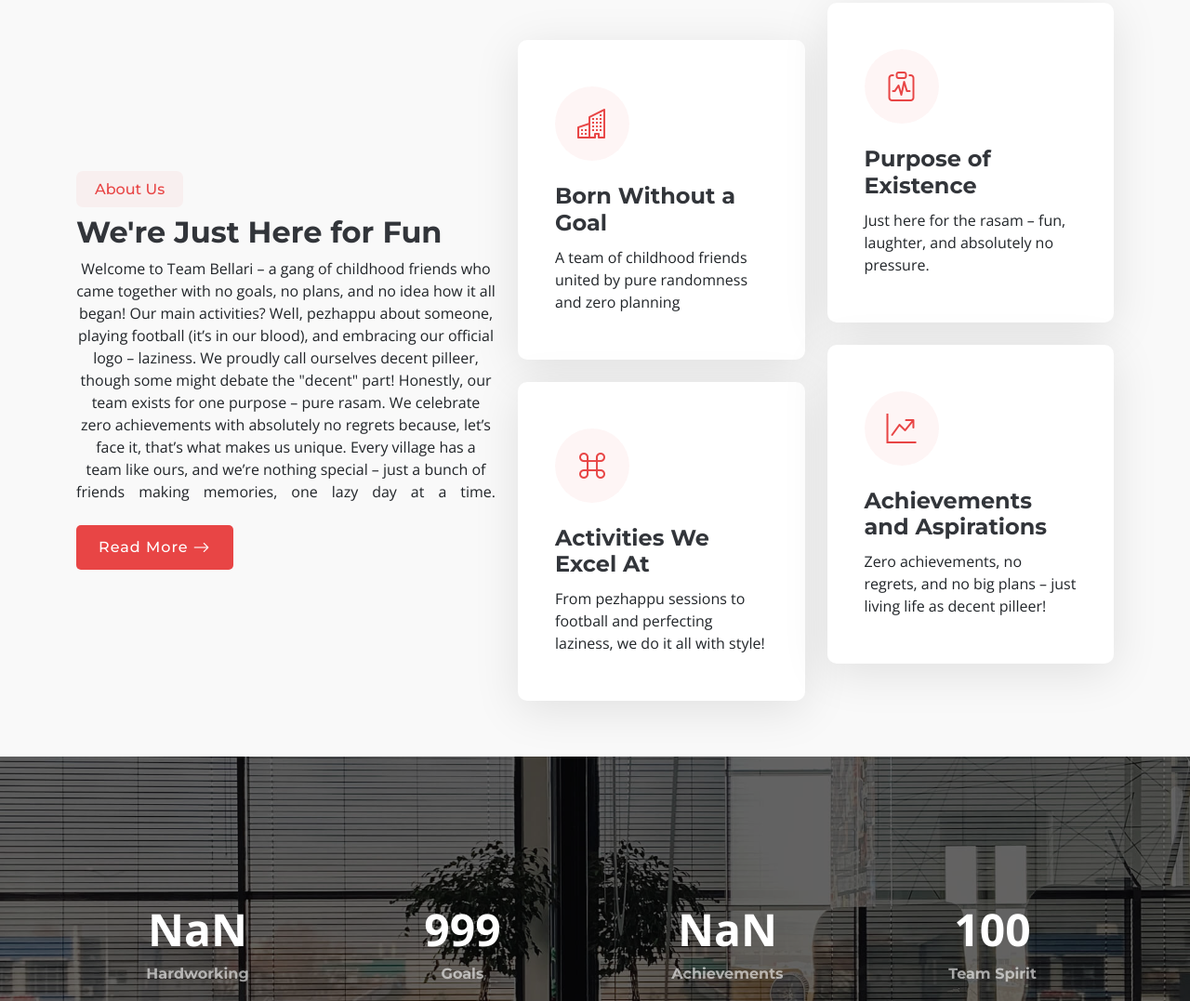
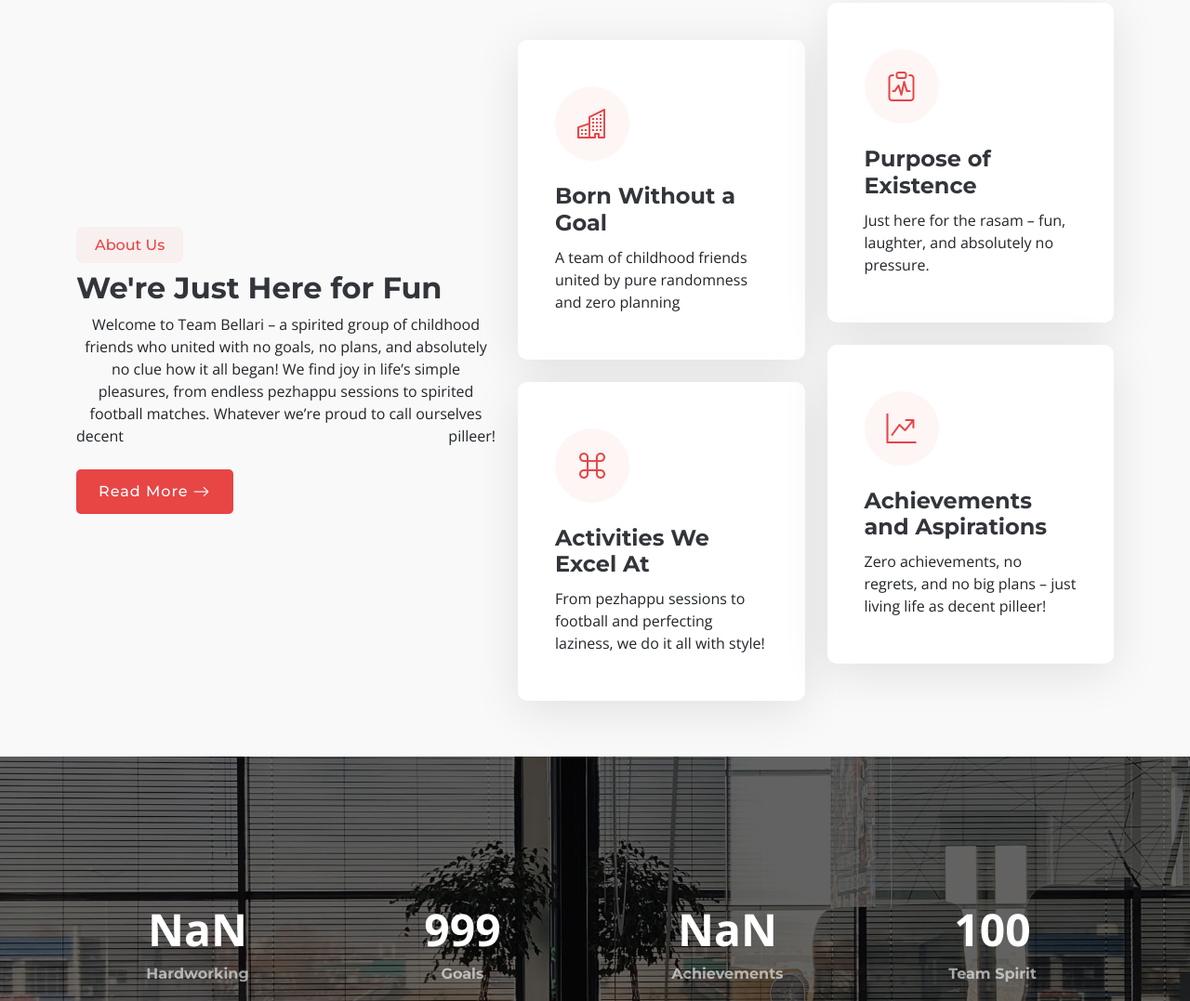
Before and after one commit to amalrajk/Bellari-Static-Website, a plain HTML site: page index.html in a window 1280 px wide. Shown: the part 817-1894 px from the top of the page at 93% size. Drawn offline with nearby package versions, Linux system fonts and the light colour scheme.

Commit message:
Update index.html

```diff
--- a/index.html
+++ b/index.html
@@ -115,10 +115,8 @@
             <h3>About Us</h3>
             <audio id="section-audio" src="assets\audio\planning.mp3" preload="auto"></audio>
             <h2> We're Just Here for Fun</h2>
-            <p class="text-center mb-4 justify-text">Welcome to Team Bellari – a gang of childhood friends who came together with no goals, no plans, and no idea how it all began!
-              Our main activities? Well, pezhappu about someone, playing football (it’s in our blood), and embracing our official logo – laziness. We proudly call ourselves decent pilleer, though some might debate the "decent" part!
-              Honestly, our team exists for one purpose – pure rasam. We celebrate zero achievements with absolutely no regrets because, let’s face it, that’s what makes us unique.
-              Every village has a team like ours, and we’re nothing special – just a bunch of friends making memories, one lazy day at a time.</p>
+            <p class="text-center mb-4 justify-text">
+Welcome to Team Bellari – a spirited group of childhood friends who united with no goals, no plans, and absolutely no clue how it all began! We find joy in life’s simple pleasures, from endless pezhappu sessions to spirited football matches. Whatever  we’re proud to call ourselves decent pilleer!</p>
             <a href="#" class="read-more"><span>Read More</span><i class="bi bi-arrow-right"></i></a>
           </div>
 
```
